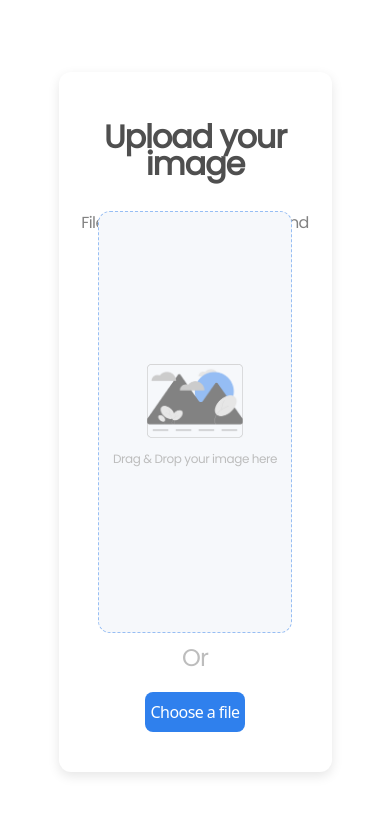
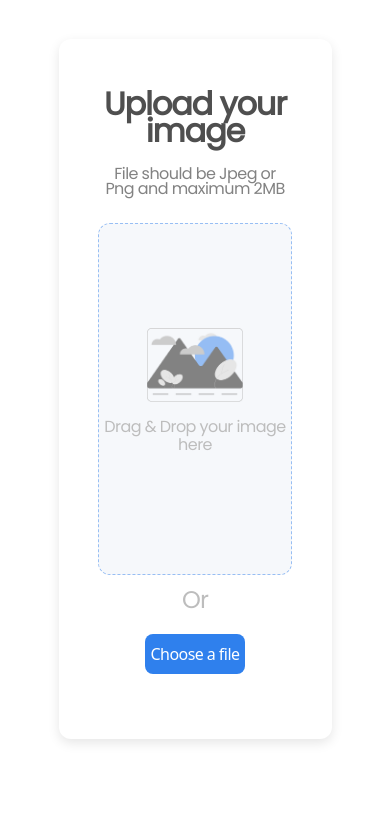
Before and after one commit to ericveganoguera/image-uploader, a React (Create React App) app: page / in a window 390 px wide. Shown: the top 814 px of the page. Built offline with nearby package versions, Linux system fonts and the light colour scheme.

Commit message:
Modified some mobiles styles

```diff
--- a/public/index.html
+++ b/public/index.html
@@ -2,7 +2,7 @@
 <html lang="en">
   <head>
     <meta charset="utf-8" />
-    <link rel="icon" href="%PUBLIC_URL%/favicon.ico" />
+    <link rel="icon" href="./favicon.png" />
     <meta name="viewport" content="width=device-width, initial-scale=1" />
     <meta name="theme-color" content="#000000" />
     <meta
--- a/src/App.css
+++ b/src/App.css
@@ -4,10 +4,10 @@ body {
   display: flex;
   justify-content: center;
   align-items: center;
-  width: 100vw;
-  height: 100vh;
+  width: 100%;
+  height: 100%;
   font-family: "Poppins";
-  margin: 0;
+  margin: 10% auto;
   user-select: none;
 }
 
@@ -45,6 +45,7 @@ body {
   line-height: 15px;
   letter-spacing: -0.035em;
   color: #828282;
+margin-top: -5px;
 }
 
 .drop-file {
@@ -77,7 +78,7 @@ body {
 .text-drop-file {
   font-style: normal;
   font-weight: 500;
-  font-size: 12px;
+  font-size: 1.5em;
   line-height: 18px;
   letter-spacing: -0.035em;
   color: #bdbdbd;
@@ -352,9 +353,18 @@ input[type="file"] {
   .container {
     overflow: hidden;
   }
-
+  .subtitle{
+    width: 70%;
+    margin: 0 auto;
+  }
+  .drop-file{
+    height: 50%;
+  }
   .title {
     font-size: 2em;
+  }
+  .text-drop-file {
+    font-size: 1em;
   }
 
   .green-check {
@@ -367,8 +377,11 @@ input[type="file"] {
   }
 }
 
-@media screen and (max-width:400px) {
+@media screen and (max-width:411px) {
   .title-success {
     font-size: 2em;
   }
+  .drop-file {
+    top: 20px;
+  }
 }
```
Also changed, not shown: public/favicon.png (added).
